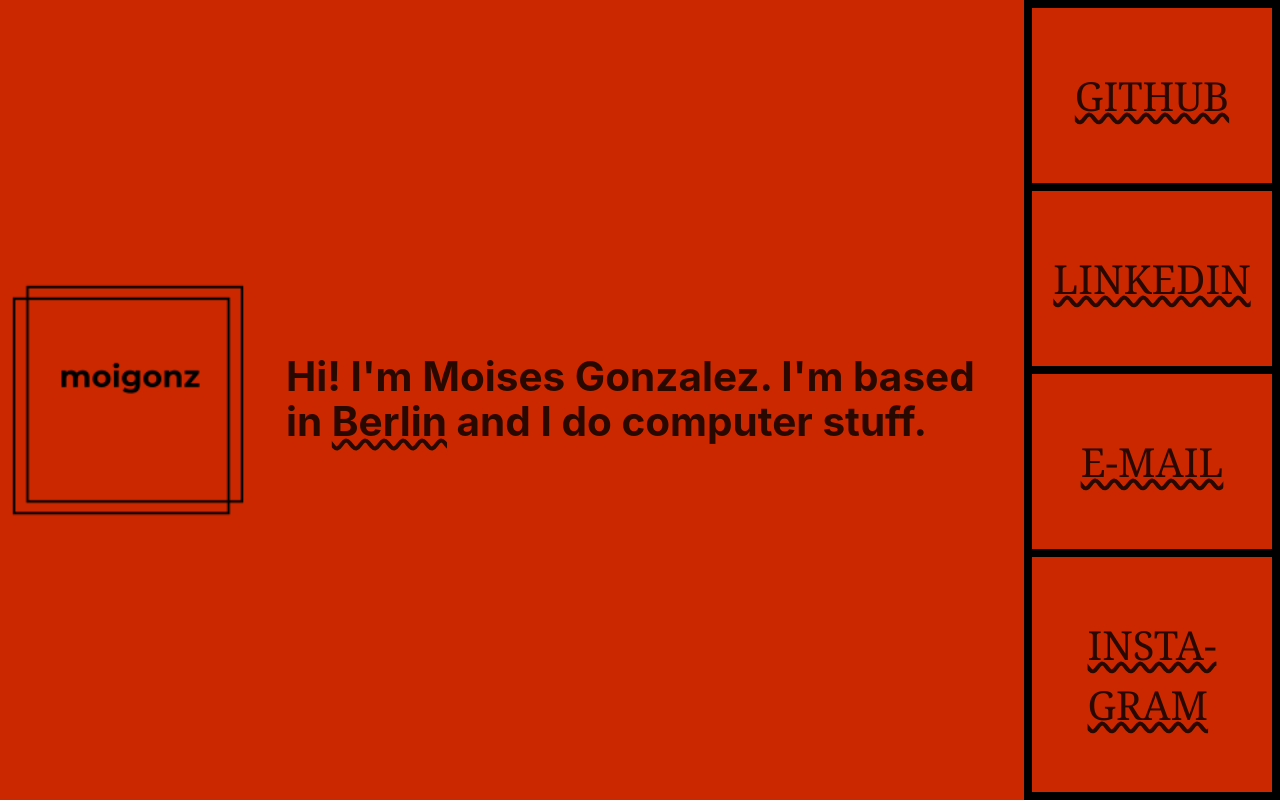
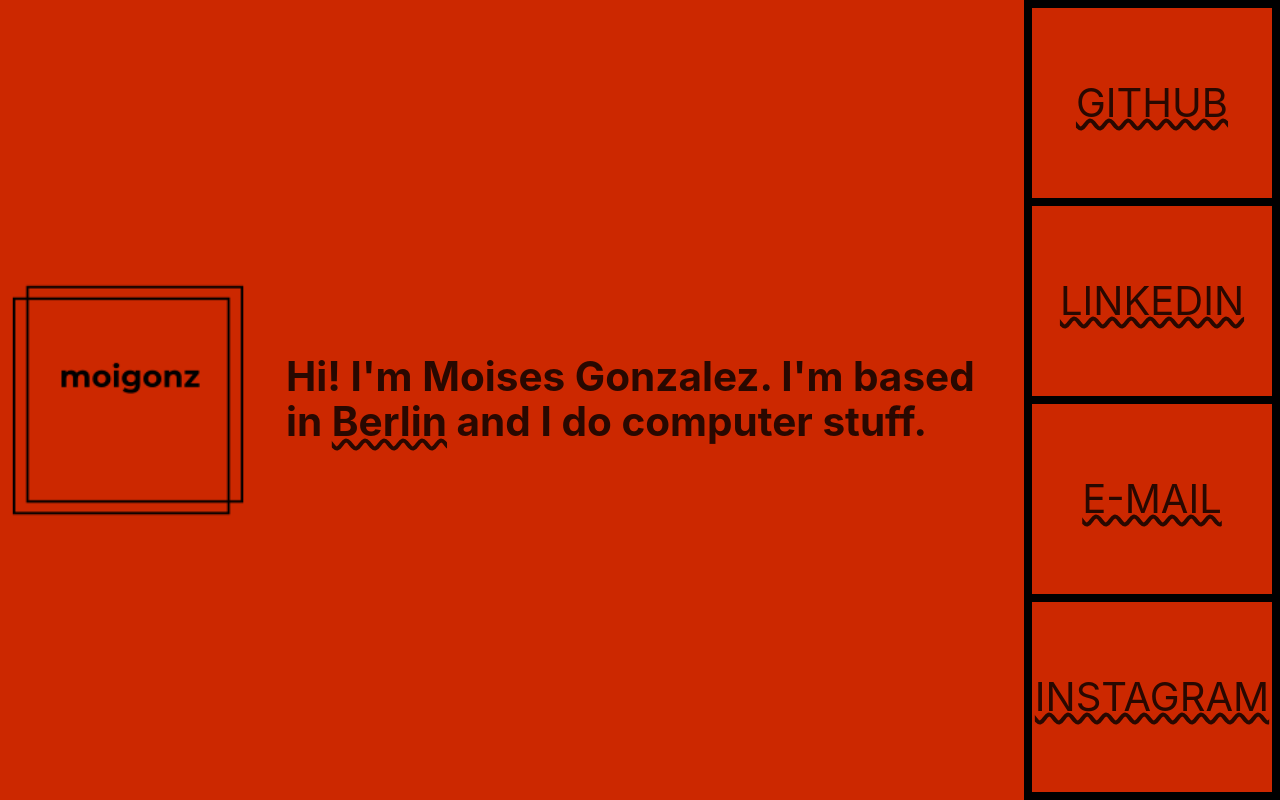
Before and after one commit to mohsinsarvani/moigonz.com, a Gatsby site: page / in a window 1280 px wide. Built offline with nearby package versions, Linux system fonts and the light colour scheme; Gatsby itself is replaced by a stand-in of ours.

Commit message:
Fixes font

```diff
--- a/src/components/grid/grid.css
+++ b/src/components/grid/grid.css
@@ -4,7 +4,7 @@
   grid-template-columns: 1fr 3fr 1fr;
 }
 
-@media(max-width: 460px) {
+@media(max-width: 650px) {
   .grid_container {
     grid-template-columns: auto;
   }
--- a/src/components/intro/index.js
+++ b/src/components/intro/index.js
@@ -21,11 +21,7 @@ const Intro = () => (
       <a target="_blank" rel="noopener noreferrer" className="social_item" href="https://github.com/moigonzalez/">GitHub</a>
       <a target="_blank" rel="noopener noreferrer" className="social_item" href="https://www.linkedin.com/in/moises-gonzalez-56969b78/">LinkedIn</a>
       <a className="social_item" href="mailto:moigonzit@gmail.com">e-mail</a>
-      <a target="_blank" rel="noopener noreferrer" className="social_item" href="https://www.instagram.com/moi_gonz/">
-        Insta-
-        <br />
-        gram
-      </a>
+      <a target="_blank" rel="noopener noreferrer" className="social_item" href="https://www.instagram.com/moi_gonz/">Instagram</a>
     </div>
   </>
 );
--- a/src/components/layout.css
+++ b/src/components/layout.css
@@ -203,7 +203,8 @@ html {
 }
 body {
   color: hsla(0, 0%, 0%, 0.8);
-  font-family: georgia, serif;
+  font-family: -apple-system, BlinkMacSystemFont, Segoe UI, Roboto, Oxygen,
+    Ubuntu, Cantarell, Fira Sans, Droid Sans, Helvetica Neue, sans-serif;
   font-weight: normal;
   word-wrap: break-word;
   font-kerning: normal;
```
